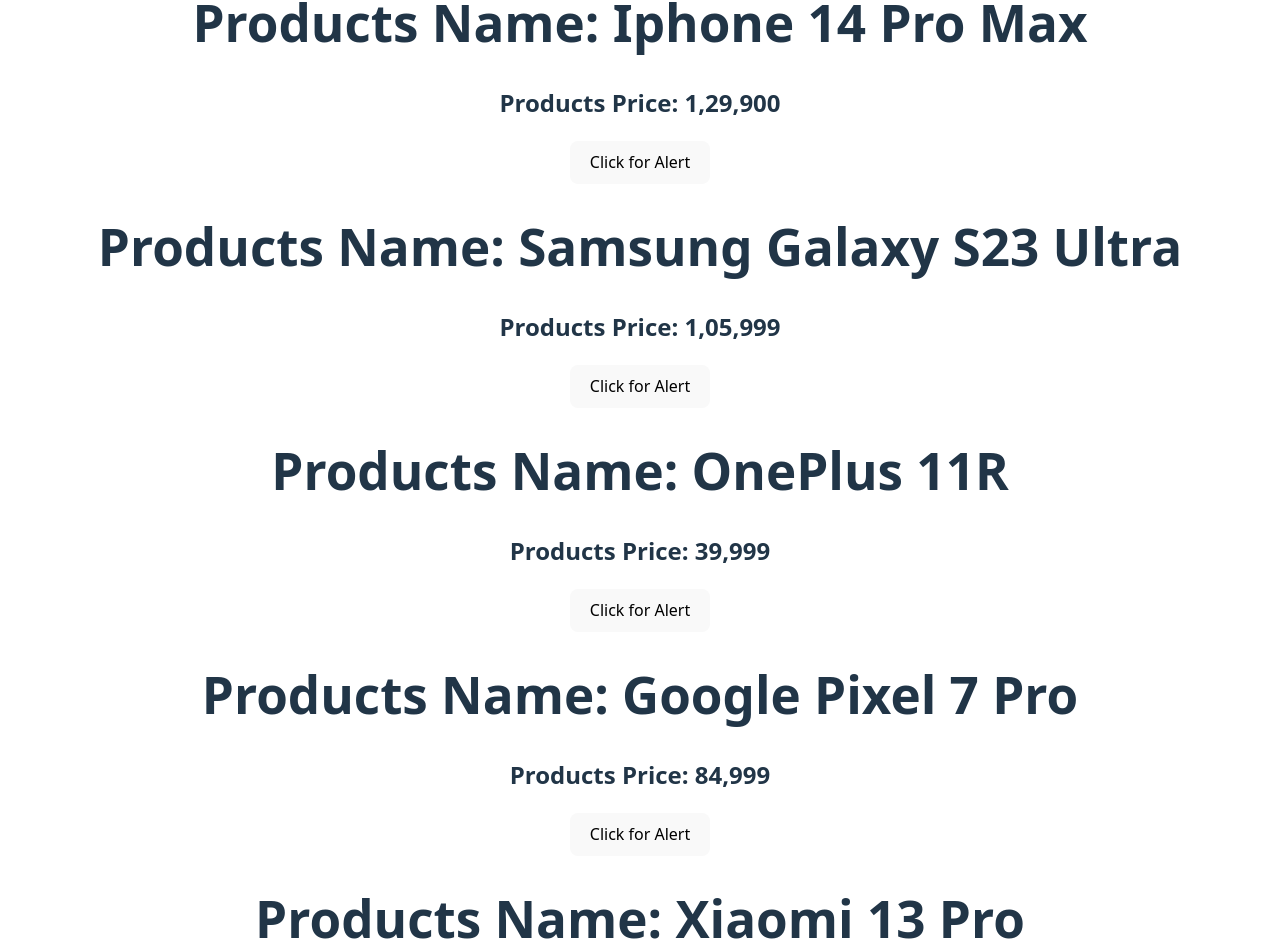
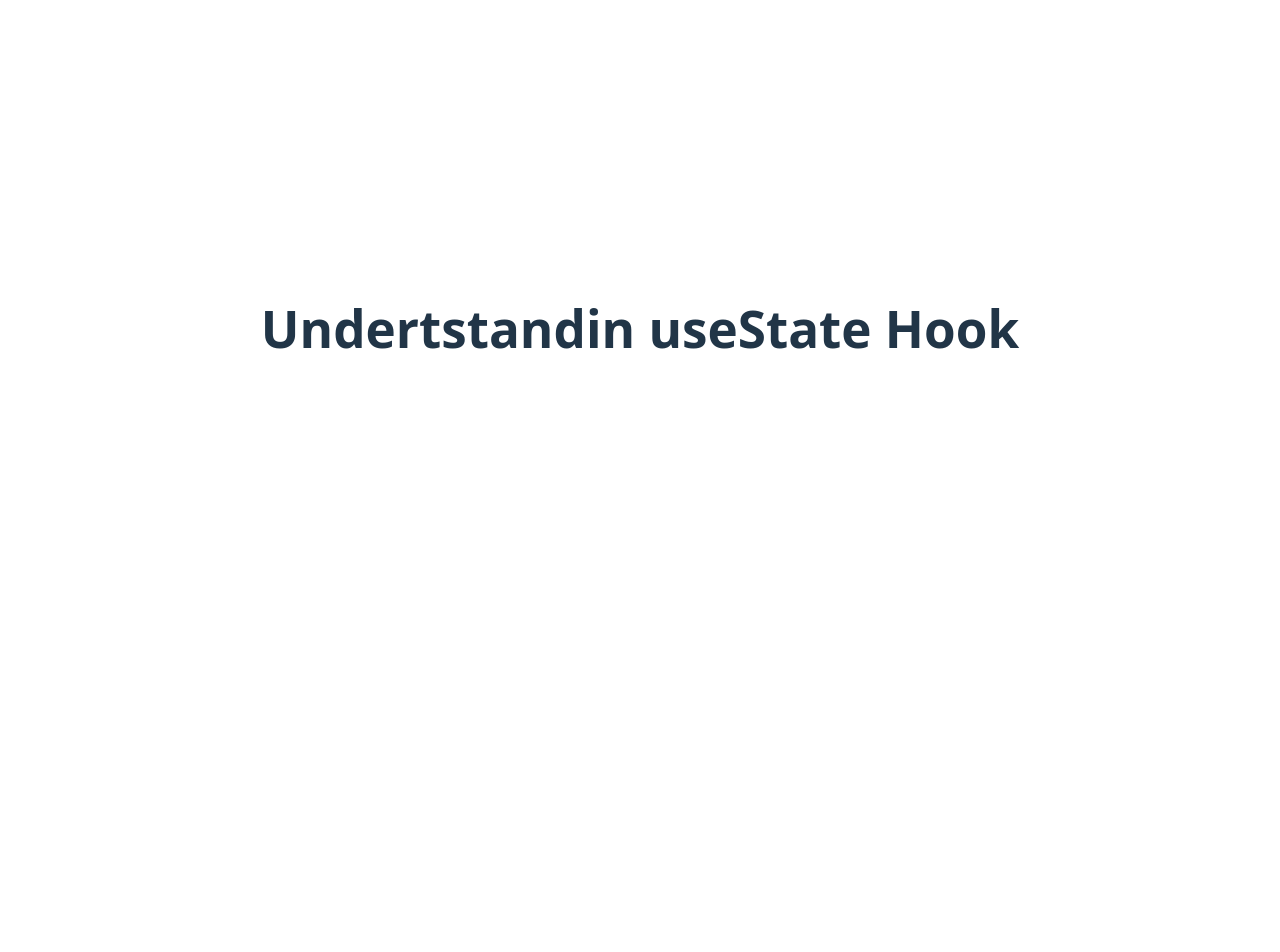
Before and after one commit to tanjirhc/understand-react, a React (Vite) app: page / in a window 1280 px wide. Shown: the part 72-1024 px from the top of the page. After the commit the page ends 800 px from the top, so only its background shows below. Built offline with nearby package versions, Linux system fonts and the light colour scheme.

Commit message:
useState Hook Start

```diff
--- a/src/App.jsx
+++ b/src/App.jsx
@@ -1,32 +1,15 @@
 
 import './App.css'
-import Products from './components/Products/Products';
+
 
 
 function App() {
 
-  const products = [
-    {name: "Iphone 14 Pro Max", price: "1,29,900"},
-    {name: "Samsung Galaxy S23 Ultra", price: "1,05,999"},
-    {name: "OnePlus 11R", price: "39,999"},
-    {name: "Google Pixel 7 Pro", price: "84,999"},
-    {name: "Xiaomi 13 Pro", price: "57,999"},
-    {name: "Sony Xperia 1 IV", price: "1,19,990"},
-    {name: "Motorola Edge 30 Ultra", price: "49,999"}
-   ];
 
-   const handleAlert = () => {
-        alert('Alert button clicked!');
-    }
 
   return (
     <div>
-      {
-        products.map(product => <Products
-          product = {product}
-          alertFunction = {handleAlert}
-        ></Products>)
-      }
+      <h1>Undertstandin useState Hook</h1>
     </div>
   )
 }
--- a/src/components/Products/Products.jsx
+++ /dev/null
@@ -1,17 +0,0 @@
-import React from 'react'
-import './Products.css'
-
-const Products = (props) => {
-
-
-
-  return (
-    <div>
-      <h1>Products Name: {props.product.name}</h1>
-      <h2>Products Price: {props.product.price}</h2>
-      <button onClick={props.alertFunction}>Click for Alert</button>
-    </div>
-  )
-}
-
-export default Products
```
Also changed, not shown: src/components/Products/Products.css (deleted).
